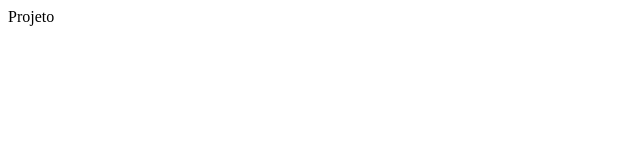
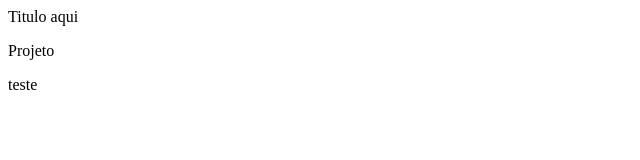
Before and after one commit to ollimppio/curso-git, a plain HTML site: page index.html in a window 1280 px wide. Shown: the whole page, without its empty margins (0-640 px from the left). Drawn offline with Linux system fonts and the light colour scheme.

Commit message:
segunda linha

```diff
--- a/index.html
+++ b/index.html
@@ -1,7 +1,9 @@
 <html>
 <head>
+Titulo aqui
 </head>
 <body>
 <p>Projeto</p>
+<p>teste</p>
 </body>
 </html>
```
